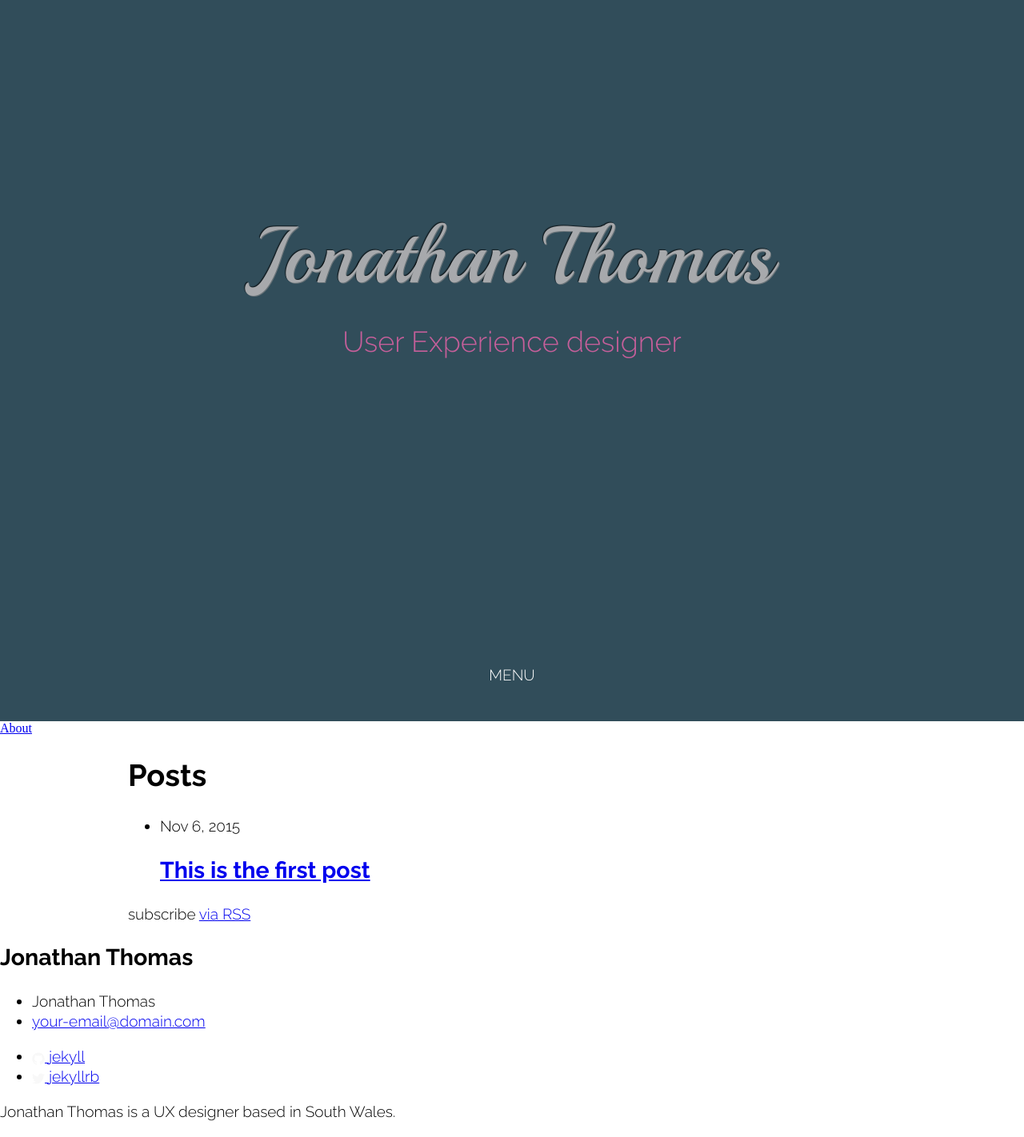
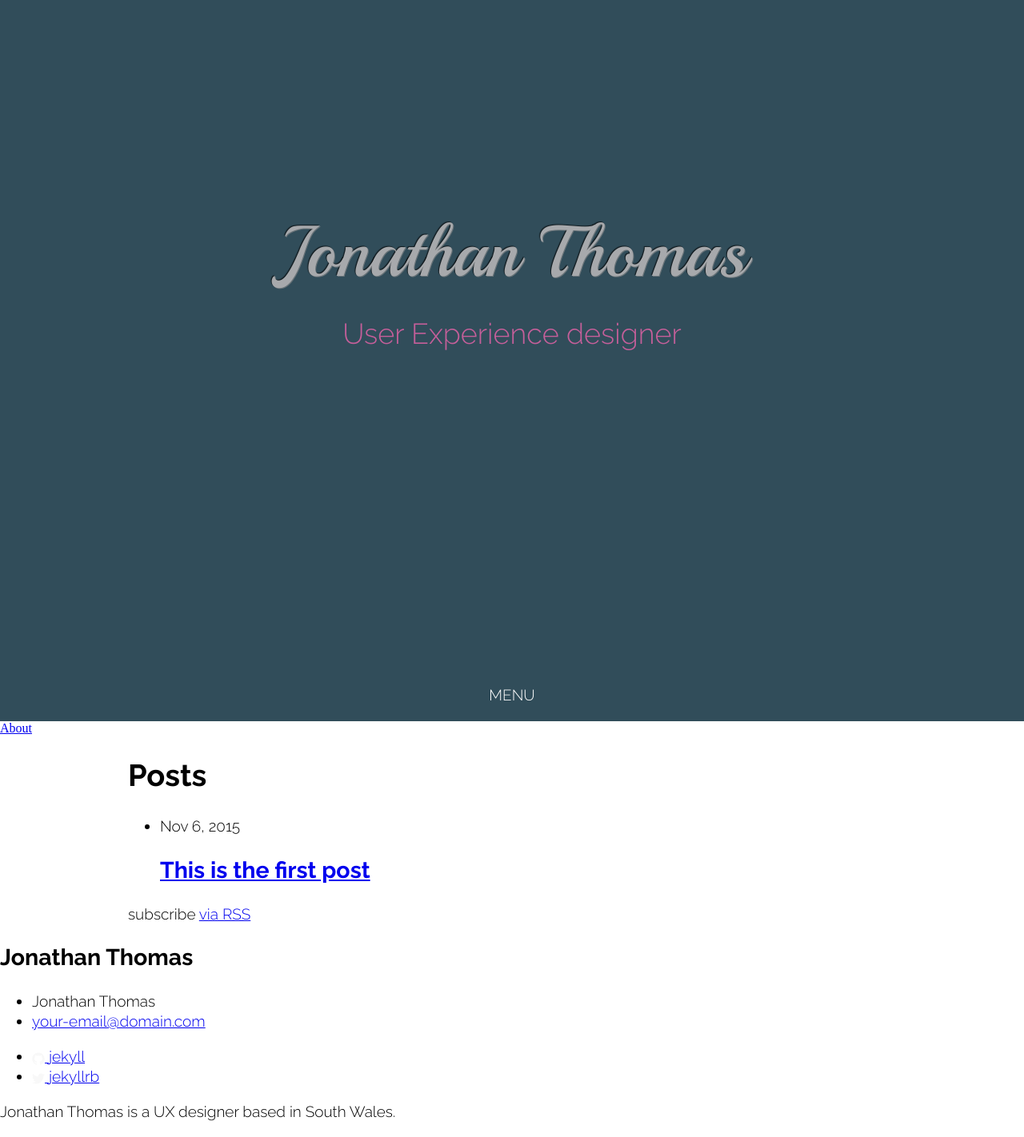
Before and after one commit to jonathanthomas83/jonathanthomas83.github.io, a Jekyll site: the page built from index.html, in a window 1280 px wide. Shown: the whole page at 80% size. Built offline with Jekyll 4.4.1, drawn with Linux system fonts in a browser that asks for light colours.

Commit message:
Amended styling for header and mobile styling

```diff
--- a/_sass/_local-header.scss
+++ b/_sass/_local-header.scss
@@ -9,7 +9,7 @@ header.site-header {
   height:100vh;
   text-align: center;
   a.site-title {
-    @include core-100;
+    @include core-90;
     line-height: 0.87em;
     display: block;
     margin: 30vh 0 0;
@@ -41,7 +41,10 @@ header.site-header {
   }
   nav.nav-skip {
     position: absolute;
-    bottom: $gutter*1.5;
+    bottom: $gutter*2;
+    @include media(tablet) {
+     bottom: $gutter-two-thirds;
+    }
     display: block;
     width: 100%;
     a {
--- a/_sass/_local-typography.scss
+++ b/_sass/_local-typography.scss
@@ -297,9 +297,9 @@ hr {
   }
 }
 
-@mixin core-100($line-height: (80 / 80), $line-height-640: (55 / 53), $tabular-numbers: false, $font-weight: 400) {
-  $font-size: 100px;
-  $font-size-640: 96px;
+@mixin core-90($line-height: (80 / 80), $line-height-640: (55 / 53), $tabular-numbers: false, $font-weight: 400) {
+  $font-size: 90px;
+  $font-size-640: 86px;
   $font-size-print: 28pt;
   @include _core-font-generator($font-size, $font-size-640, $font-size-print, $line-height, $line-height-640, $tabular-numbers, $font-weight);
 }
```
